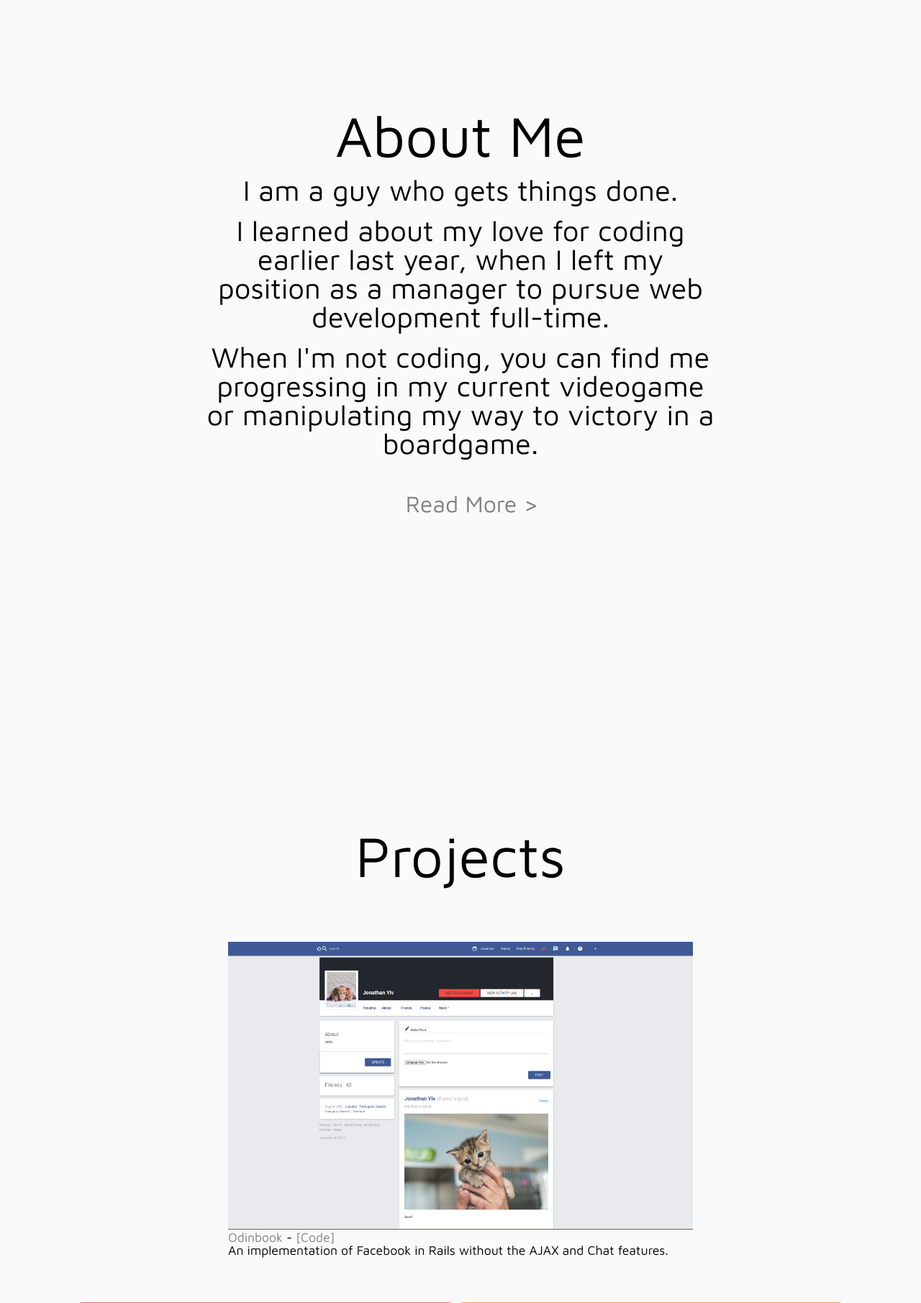
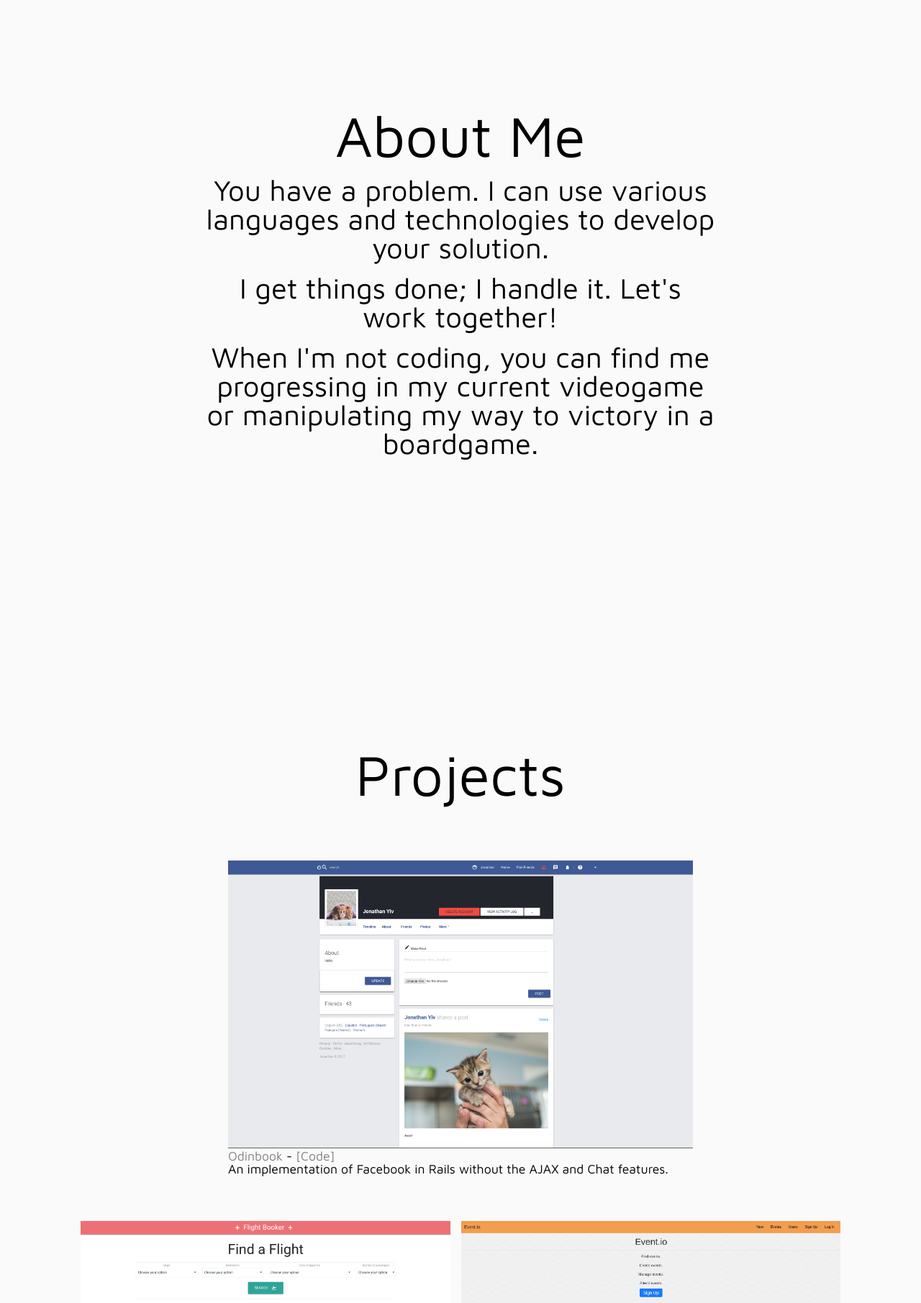
Before and after one commit to JonathanYiv/jonathanyiv.com, a PHP site: page /index.html in a window 1280 px wide; the page is wider, and only the part inside the window is pictured. Shown: the part 1049-2860 px from the top of that part at 72% size. Run offline with PHP 8.4, Linux system fonts and the light colour scheme; some libraries are stand-ins or nearby versions.

Commit message:
Remove About Me accordion

```diff
--- a/assets/stylesheets/default.css
+++ b/assets/stylesheets/default.css
@@ -1,43 +1,3 @@
-/* About Accordion */
-.tab {
-  position: relative;
-  margin-bottom: 1px;
-  width: 100%;
-  overflow: hidden;
-  text-align: center;
-}
-input {
-  position: absolute;
-  opacity: 0;
-  z-index: -1;
-}
-
-label {
-  position: relative;
-  display: block;
-  padding: 0 0 0 1em;
-  line-height: 3;
-  cursor: pointer;
-  font-size: 2em;
-  color: grey;
-}
-
-.tab-content {
-  max-height: 0;
-  overflow: hidden;
-  -webkit-transition: max-height .35s;
-       -o-transition: max-height .35s;
-          transition: max-height .35s;
-}
-
-.tab-content p {
-  margin: 1em;
-}
-
-input:checked ~ .tab-content {
-  max-height: 200em;
-}
-
 /* General Utility */
 
 * {
--- a/index.html
+++ b/index.html
@@ -63,45 +63,16 @@
           <h1>About Me</h1>
           <br>
           <p>
-            I am a guy who gets things done.
+            You have a problem. I can use various languages and technologies to develop your solution.
           </p>
           <br>
           <p>
-            I learned about my love for coding earlier last year, when I left my position as a manager to pursue web development full-time.
+            I get things done; I handle it. Let's work together!
           </p>
           <br>
           <p>
             When I'm not coding, you can find me progressing in my current videogame or manipulating my way to victory in a boardgame.
           </p>
-          <br>
-          <div class="tab">
-            <input id="tab-one" type="checkbox">
-            <label for="tab-one">Read More ></label>
-            <div class="tab-content">
-              <p>My name is Jonathan Yiv.</p>
-
-               <p>In 2013 I left home after graduating high school and started to live independently. I biked miles to my first job for minimum wage to support myself. After two years of hard work and promotions, I was given my own worn down Domino’s store to manage.</p>
-
-               <p>For the next two years, that store was my baby. I poured my heart and soul into making it outstanding. I built up a great team of reliable people, a network of manager colleagues, trained employees from the ground up until they could obtain their own stores, received awards, and broke store records.</p>
-
-               <p>I learned about opportunities for promotion, but realized that this isn’t what I want to do. I spent time reflecting, and discovered a passion for coding. I am passionate about building beautiful websites, managing big data, developing complex yet concise business logic, incorporating multiple languages, workflows, implementing creative solutions for challenging problems, and making a difference.</p>
-
-               <p>I want to be a software engineer.</p>
-
-               <p>I will strive to be a valuable asset to your company, both as an independent worker, and as a team player.</p>
-
-               <p>I will demonstrate determination and grit when it comes to learning new skills needed for the job.</p>
-
-               <p>I will make great effort to go above and beyond while fulfilling all tasks given to me.</p>
-
-               <p>I am the guy that gets it done.</p>
-
-               <p>…</p>
-
-               <p>When I’m not coding, you can find me progressing in my current videogame or manipulating my way to victory in a boardgame.</p>
-            </div>
-          </div>
-
         </section>
       </main>
       <main>
```
